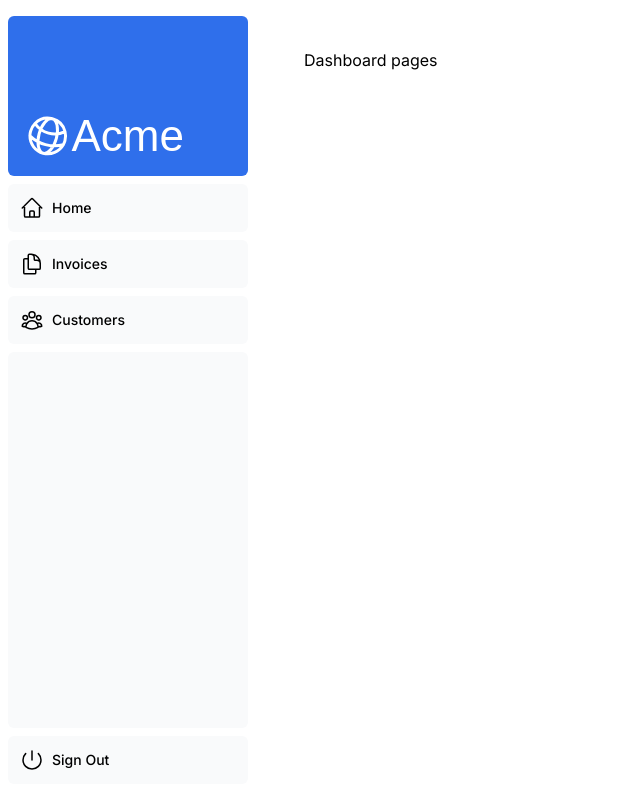
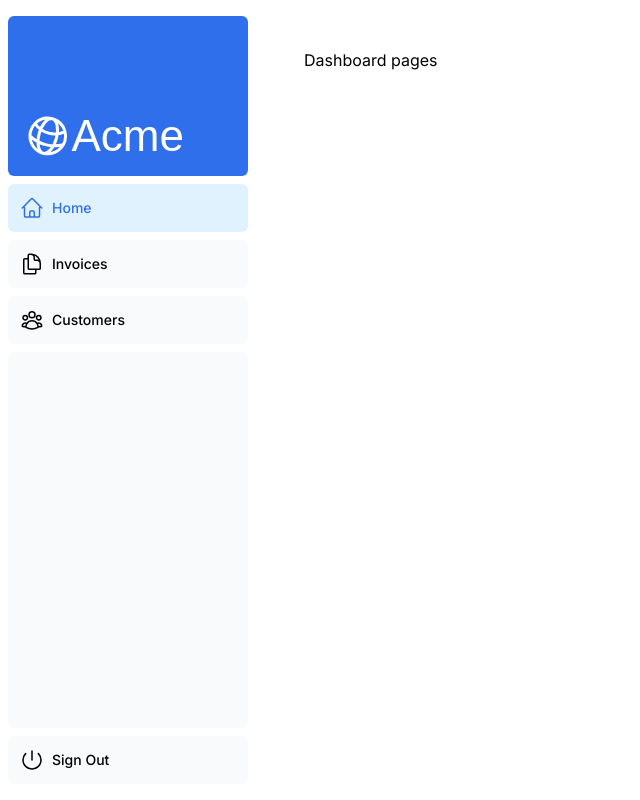
Before and after one commit to ante-mulu/nextjs-dashboard, a Next.js app: page /dashboard in a window 1280 px wide. Shown: the whole page, without its empty margins (0-640 px from the left). Built offline with nearby package versions, Linux system fonts and the light colour scheme; a web font is replaced by a local one.

Commit message:
chapter-5:navigating between the page

```diff
--- a/app/ui/dashboard/nav-links.tsx
+++ b/app/ui/dashboard/nav-links.tsx
@@ -1,9 +1,12 @@
+'use client'
 import {
   UserGroupIcon,
   HomeIcon,
   DocumentDuplicateIcon,
 } from '@heroicons/react/24/outline';
 import Link from 'next/link';
+import { usePathname } from 'next/navigation';
+import clsx from 'clsx';
 
 // Map of links to display in the side navigation.
 // Depending on the size of the application, this would be stored in a database.
@@ -18,6 +21,7 @@
 ];
 
 export default function NavLinks() {
+  const pathname = usePathname()
   return (
     <>
       {links.map((link) => {
@@ -26,8 +30,14 @@
           <Link
             key={link.name}
             href={link.href}
-            className="flex h-[48px] grow items-center justify-center gap-2 rounded-md bg-gray-50 p-3 text-sm font-medium hover:bg-sky-100 hover:text-blue-600 md:flex-none md:justify-start md:p-2 md:px-3"
+            className={clsx(
+              'flex h-[48px] grow items-center justify-center gap-2 rounded-md bg-gray-50 p-3 text-sm font-medium hover:bg-sky-100 hover:text-blue-600 md:flex-none md:justify-start md:p-2 md:px-3',
+              {
+                'bg-sky-100 text-blue-600': pathname === link.href,
+              },
+            )}
           >
+
             <LinkIcon className="w-6" />
             <p className="hidden md:block">{link.name}</p>
           </Link>
```
